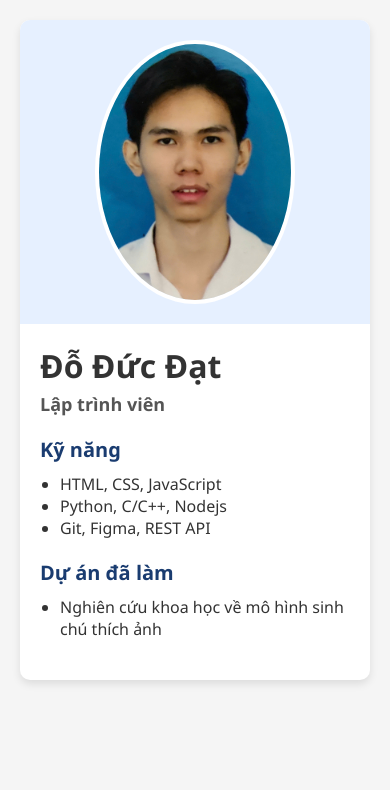
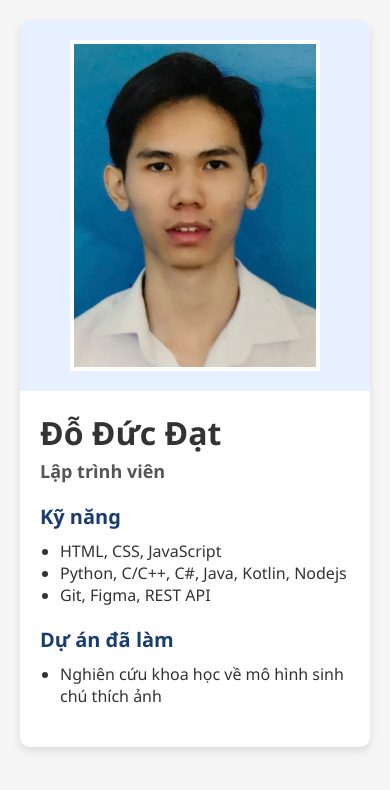
Before and after one commit to DoDucDat642004/doducdat.github.io, a plain HTML site: page index.html in a window 390 px wide. Drawn offline with Linux system fonts and the light colour scheme.

Commit message:
Update index.html

```diff
--- a/index.html
+++ b/index.html
@@ -3,7 +3,7 @@
 <head>
   <meta charset="UTF-8">
   <meta name="viewport" content="width=device-width, initial-scale=1">
-  <title>Trang Cá Nhân</title>
+  <title>Trang Cá Nhân - Đỗ Đức Đạt</title>
   <style>
     * {
       box-sizing: border-box;
@@ -39,8 +39,9 @@
 
     .profile-left img {
       width: 100%;
-      max-width: 200px;
-      border-radius: 50%;
+      max-width: 250px;
+      height: auto;
+      object-fit: cover;
       border: 4px solid #fff;
     }
 
@@ -83,10 +84,6 @@
       .profile-left, .profile-right {
         padding: 20px;
       }
-
-      .profile-left {
-        justify-content: center;
-      }
     }
   </style>
 </head>
@@ -104,7 +101,7 @@
       <h3>Kỹ năng</h3>
       <ul>
         <li>HTML, CSS, JavaScript</li>
-        <li>Python, C/C++, Nodejs</li>
+        <li>Python, C/C++, C#, Java, Kotlin, Nodejs</li>
         <li>Git, Figma, REST API</li>
       </ul>
     </div>
```
